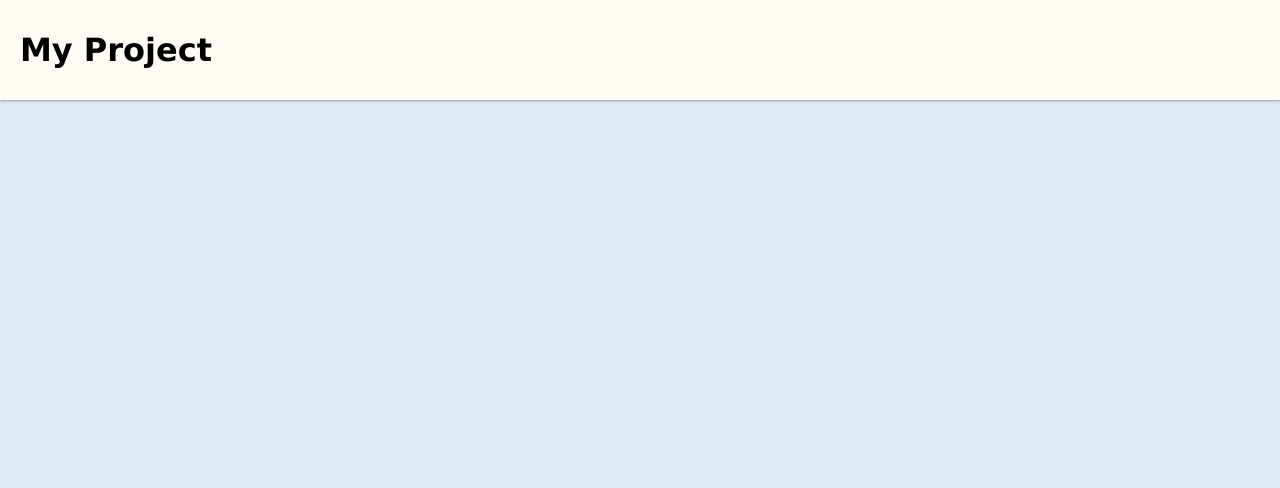
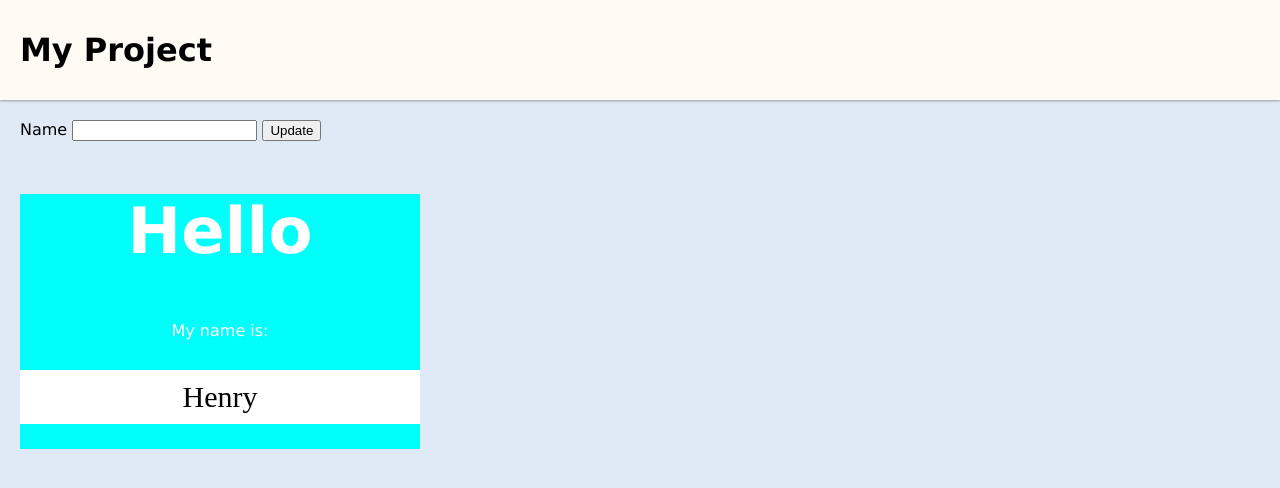
Before and after one commit to henryhuntington/nametag, a plain HTML site: page index.html in a window 1280 px wide. Drawn offline with Linux system fonts and the light colour scheme.

Commit message:
Final changes

```diff
--- a/app.js
+++ b/app.js
@@ -1,3 +1,12 @@
-// grab DOM elements
+// set variables
+
+const nameDisplay = document.getElementById('name-display');
+const button = document.getElementById('button');
+const nameInput = document.getElementById('name-input');
 
 // set event listeners
+
+button.addEventListener('click', () => {
+    const name = nameInput.value;
+    nameDisplay.textContent = name;
+})
--- a/index.html
+++ b/index.html
@@ -21,7 +21,22 @@
         <h1>My Project</h1>
     </header>
 
+
+
     <main>
+        <section>
+            <!-- this section is the controls-->
+            <label>Name</label>
+            <input id="name-input"/>
+            <button id="button">Update</button>
+
+        </section>
+        <section class="name-tag">
+            <!-- this section has the name tag output-->
+            <h2>Hello</h2>
+            <p class='intro'>My name is:</p>
+            <p class='name-display' id="name-display">Henry</p>
+        </section>
 
     </main>
 
--- a/style.css
+++ b/style.css
@@ -28,3 +28,30 @@ header .logo {
 main {
     padding: 20px;
 }
+
+.name-tag {
+    margin-top: 5px;
+    width: 400px;
+    height: 255px;
+    background: rgb(0, 255, 251);
+    color:rgb(0, 0, 0);
+    text-align: center;
+}
+
+h2 {
+    font-size: 4em;
+    color:rgb(255, 255, 255)
+}
+
+.intro {
+    color:white;
+}
+
+.name-display {
+    background: rgb(255, 255, 255);
+    padding: 10px;
+    color: black;
+    font-family: 'Corbel';
+    font-size: 30px;
+
+}
```
